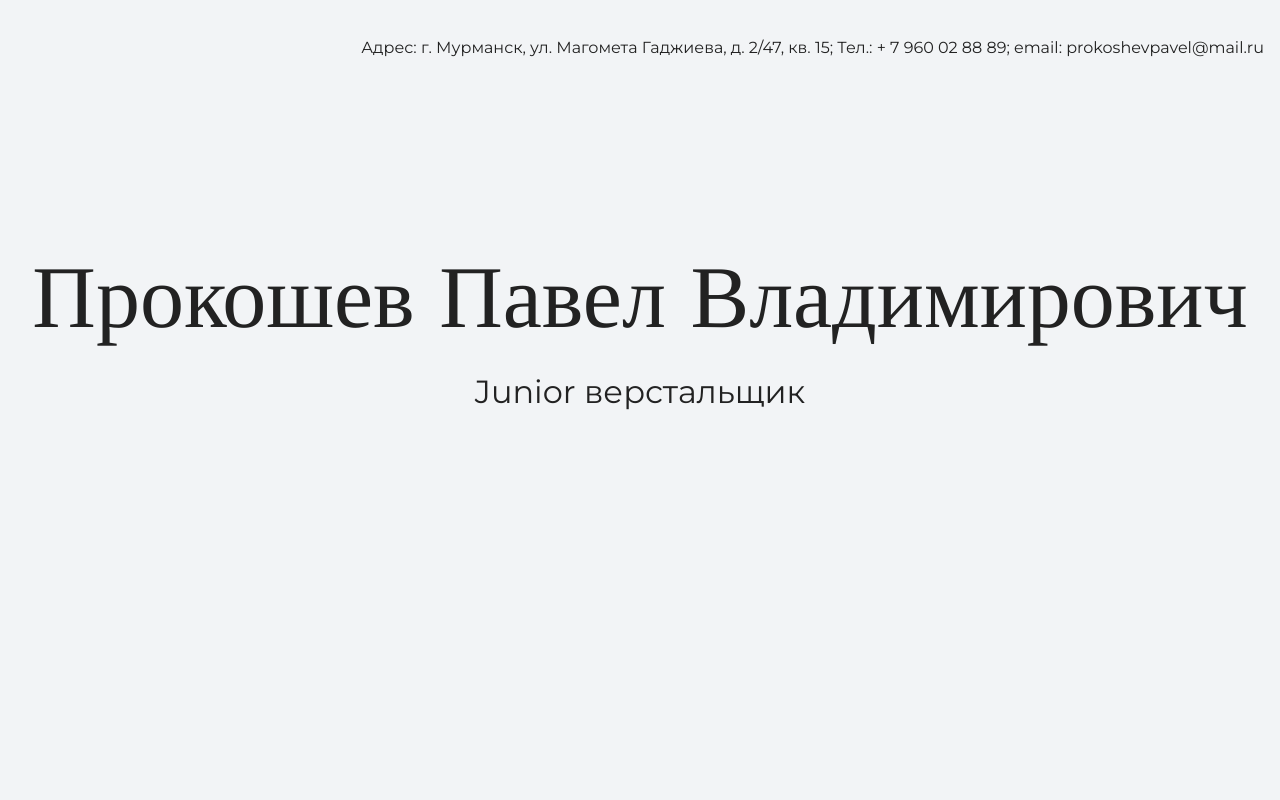
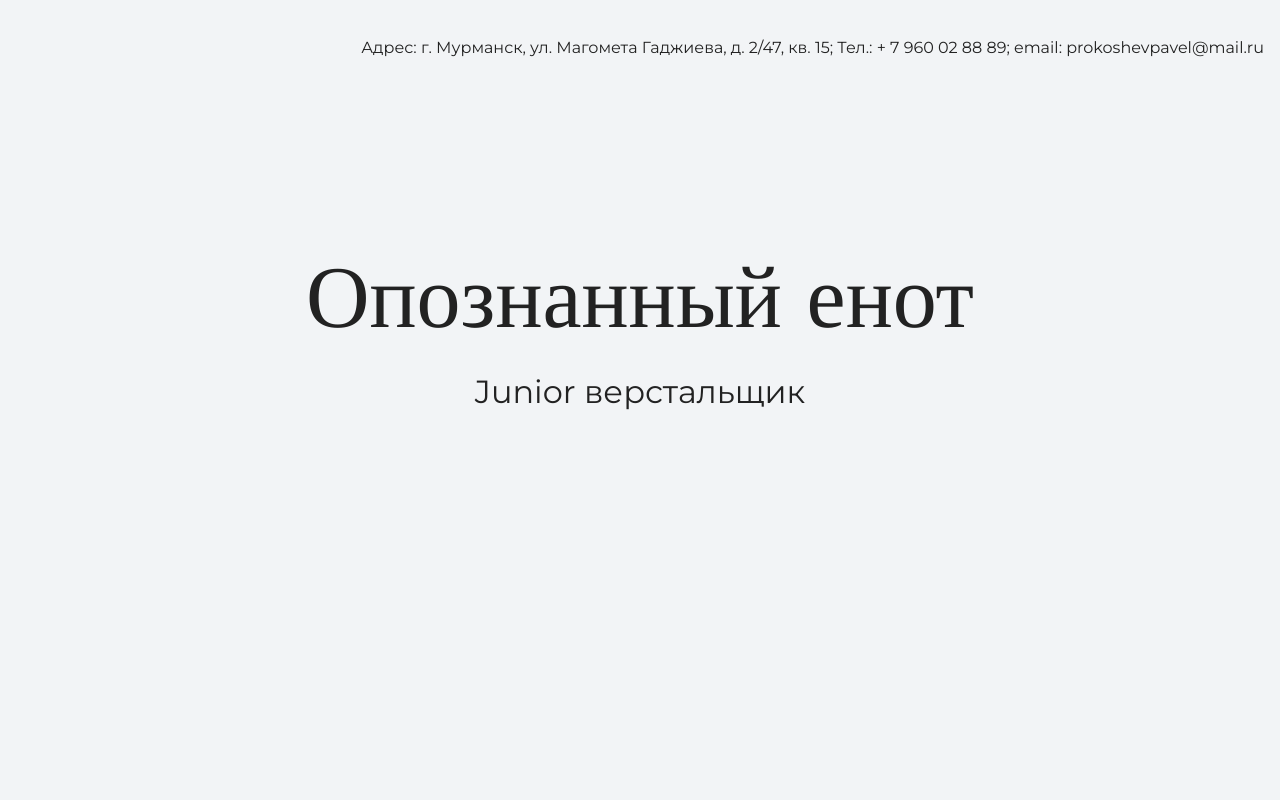
Before and after one commit to PavelBlessYou51/my-site, a plain HTML site: page index.html in a window 1280 px wide. Shown: the top 800 px of the page. Drawn offline with nearby package versions, Linux system fonts and the light colour scheme.

Commit message:
Меняет текст на главной странице

```diff
--- a/index.html
+++ b/index.html
@@ -18,7 +18,7 @@
 
     <section class="hero-image">
       <div class="container">
-      <h1 class="heading">Прокошев Павел Владимирович</h1>
+      <h1 class="heading">Опознанный енот</h1>
       <p>Junior верстальщик</p>
       </div>
     </section>
```
